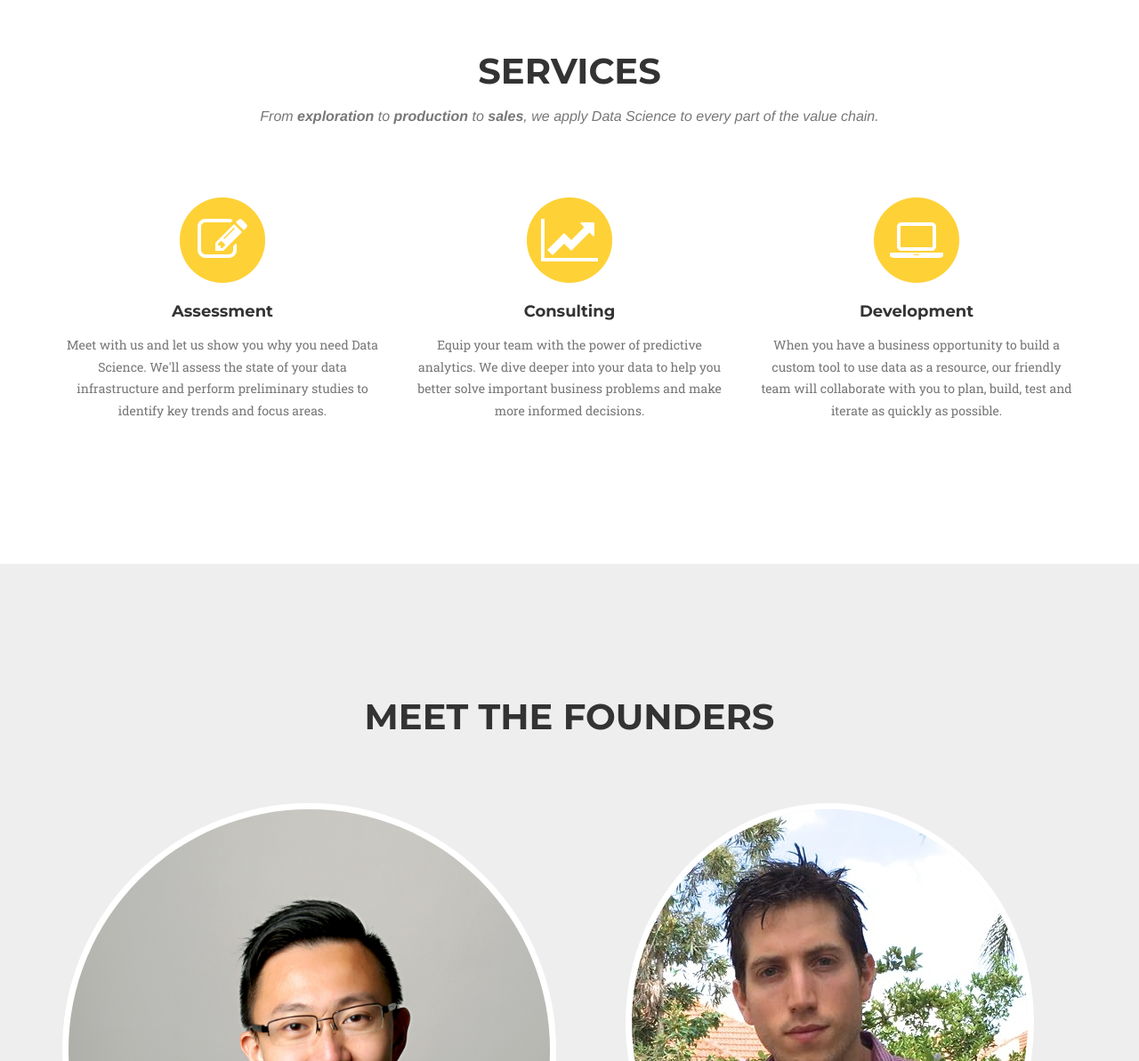
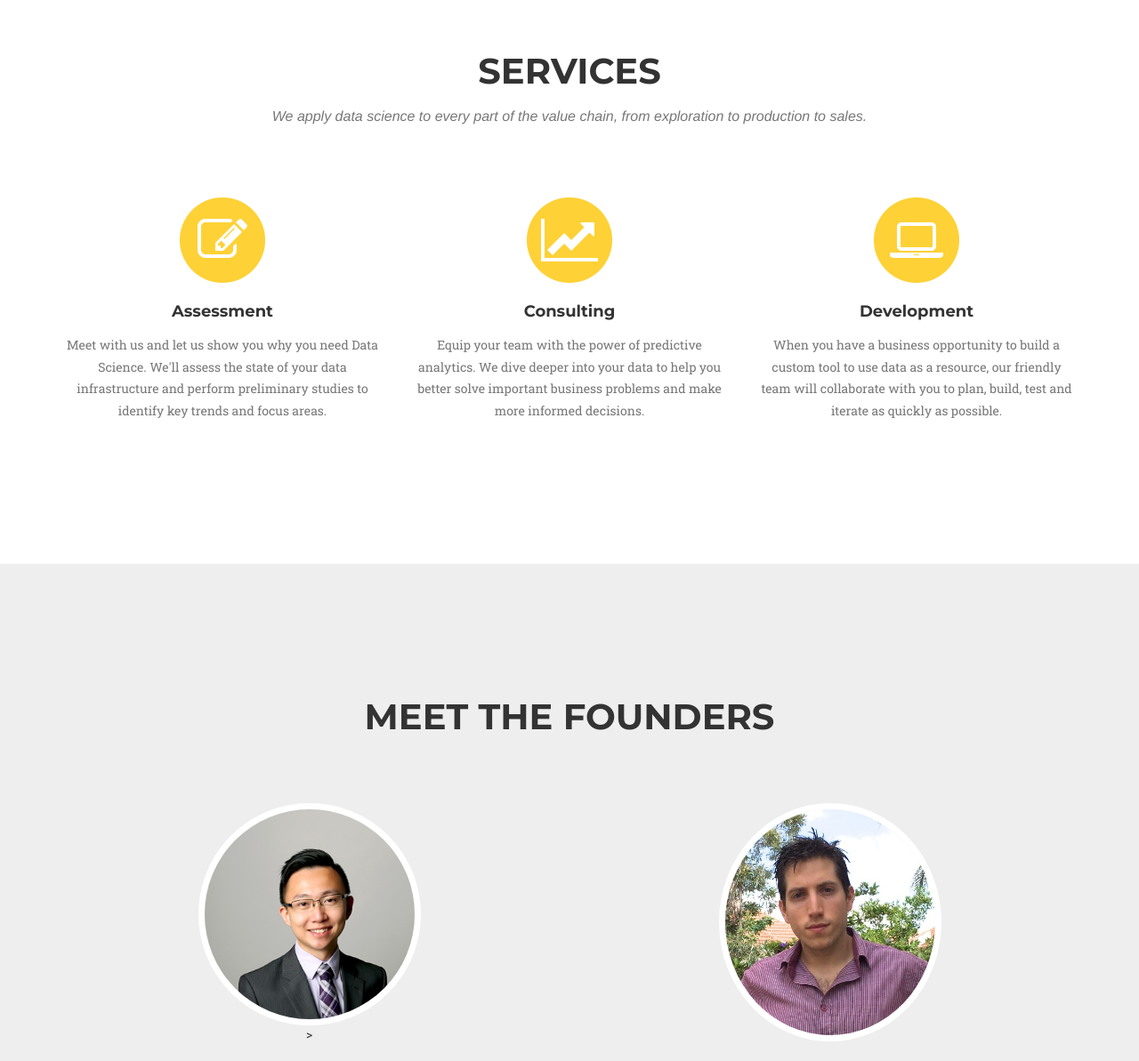
Before and after one commit to dudonwai/unsist, a website: page index.html in a window 1280 px wide. Shown: the part 850-2043 px from the top of the page at 89% size. Drawn offline with nearby package versions, Linux system fonts and the light colour scheme; a web font is replaced by a local one.

Commit message:
Updating Index

```diff
--- a/index.html
+++ b/index.html
@@ -104,7 +104,7 @@
             <div class="row">
                 <div class="col-lg-12 text-center">
                     <h2 class="section-heading">Services</h2>
-                    <h3 class="section-subheading text-muted">From <b>exploration</b> to <b>production</b> to <b>sales</b>, we apply Data Science to every part of the value chain.</h3>
+                    <h3 class="section-subheading text-muted">We apply data science to every part of the value chain, from exploration to production to sales.</h3>
                 </div>
             </div>
             <div class="row text-center">
@@ -148,7 +148,7 @@
             <div class="row">
                 <div class="col-sm-6">
                     <div class="team-member">
-                        <img src="img/team/dudon-wai.jpg" class="img-responsive img-circle" alt="">
+                        <img src="img/team/dudon-wai.jpg" class="img-responsive img-circle" alt="" height="250" width="250">>
                         <h4>Dudon Wai</h4>
                         <p class="text-muted">Co-Founder &amp; CEO</p>
                         <ul class="list-inline social-buttons">
@@ -161,7 +161,7 @@
                 </div>
                 <div class="col-sm-6">
                     <div class="team-member">
-                        <img src="img/team/roi-shabshin.jpg" class="img-responsive img-circle" alt="">
+                        <img src="img/team/roi-shabshin.jpg" class="img-responsive img-circle" alt="" height="250" width="250">
                         <h4>Roi Shabshin</h4>
                         <p class="text-muted">Co-Founder &amp; CTO</p>
                         <ul class="list-inline social-buttons">
```
